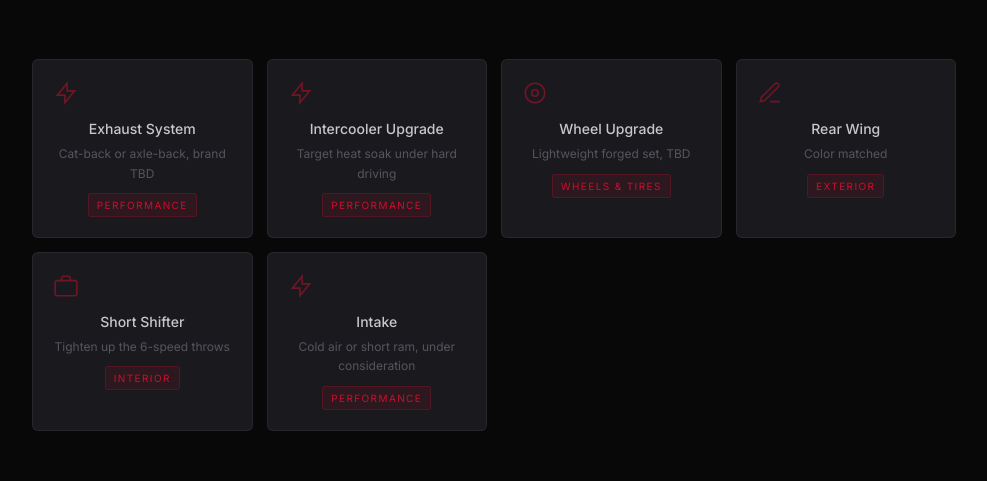
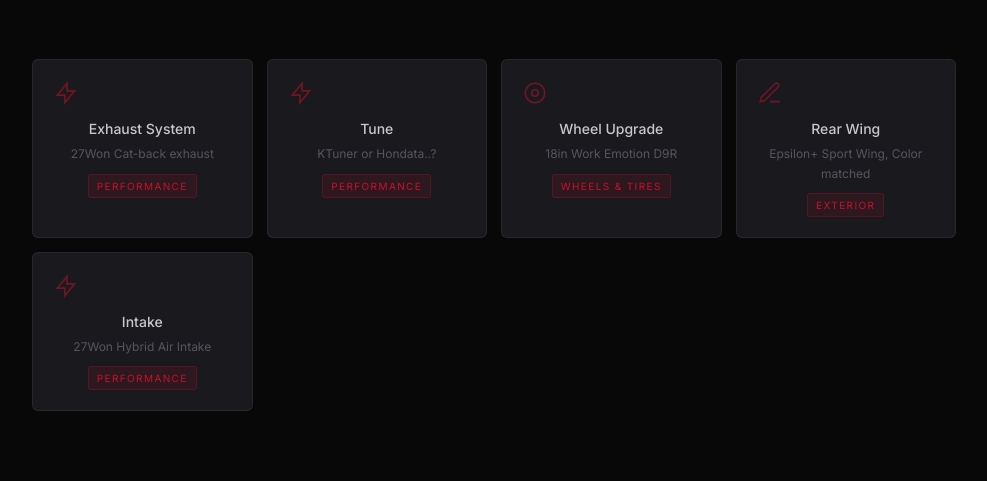
Before and after one commit to 8BitJustin/wasfl5-portfolio, a React (Vite) app: page / in a window 1280 px wide. Shown: the part 3070-3551 px from the top of the page, without its empty margins (146-1133 px from the left). Built offline with nearby package versions, Linux system fonts and the light colour scheme.

Commit message:
Updated 'upcoming' list

```diff
--- a/src/data/config.js
+++ b/src/data/config.js
@@ -90,27 +90,27 @@
 // ============================================================
 export const UPCOMING = [
   { name: "Exhaust System",
-    note: "Cat-back or axle-back, brand TBD",
+    note: "27Won Cat-back exhaust",
     cat: "Performance"
   },
-  { name: "Intercooler Upgrade",
-    note: "Target heat soak under hard driving",
+  { name: "Tune",
+    note: "KTuner or Hondata..?",
     cat: "Performance"
   },
   { name: "Wheel Upgrade",
-    note: "Lightweight forged set, TBD",
+    note: "18in Work Emotion D9R",
     cat: "Wheels & Tires"
   },
   { name: "Rear Wing",
-    note: "Color matched",
+    note: "Epsilon+ Sport Wing, Color matched",
     cat: "Exterior"
   },
-  { name: "Short Shifter",
-    note: "Tighten up the 6-speed throws",
-    cat: "Interior"
-  },
+  // { name: "Short Shifter",
+  //   note: "Tighten up the 6-speed throws",
+  //   cat: "Interior"
+  // },
   { name: "Intake",
-    note: "Cold air or short ram, under consideration",
+    note: "27Won Hybrid Air Intake",
     cat: "Performance"
   },
 ];
```
Also changed, not shown: 1 other file (tests, documents, lock files or other folders).
